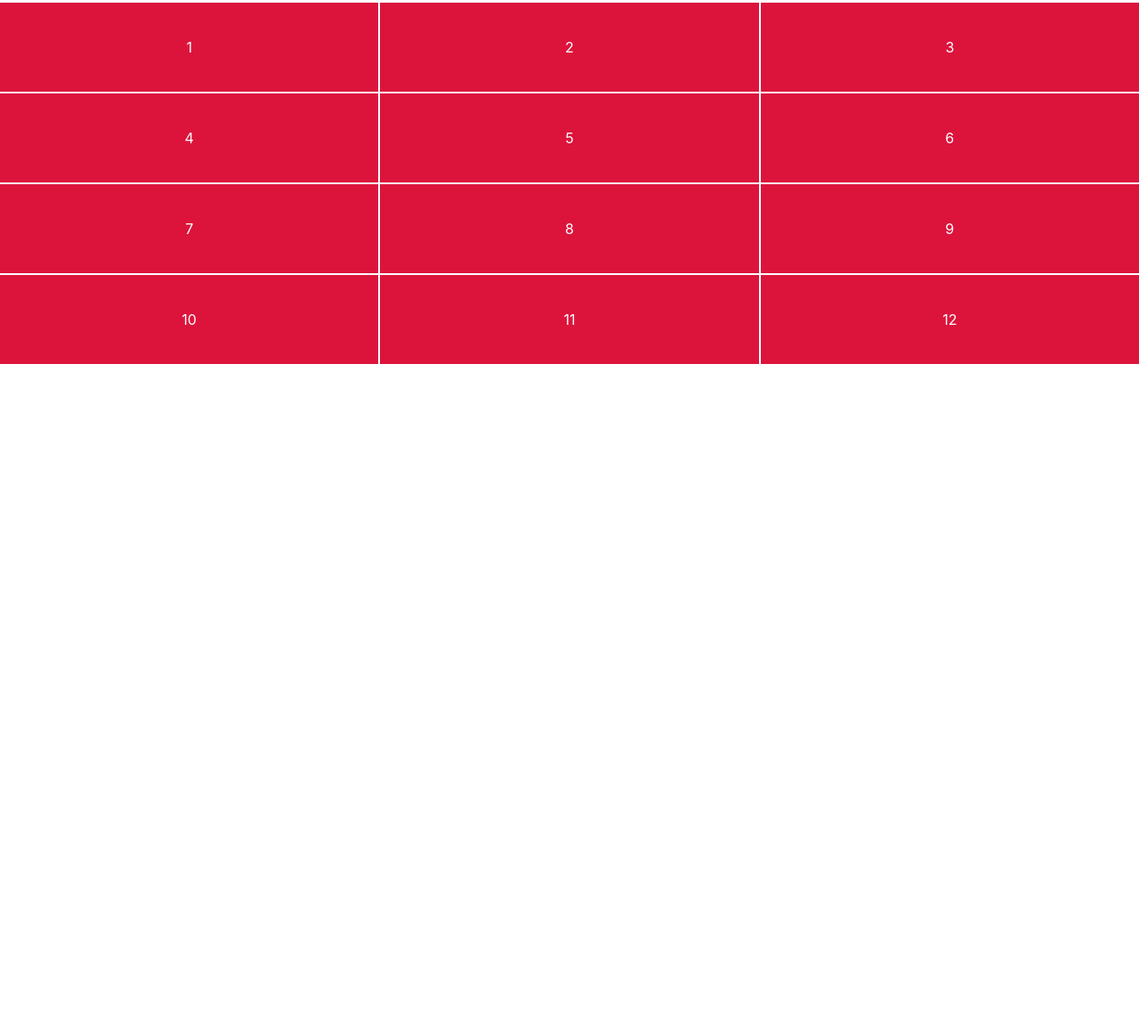
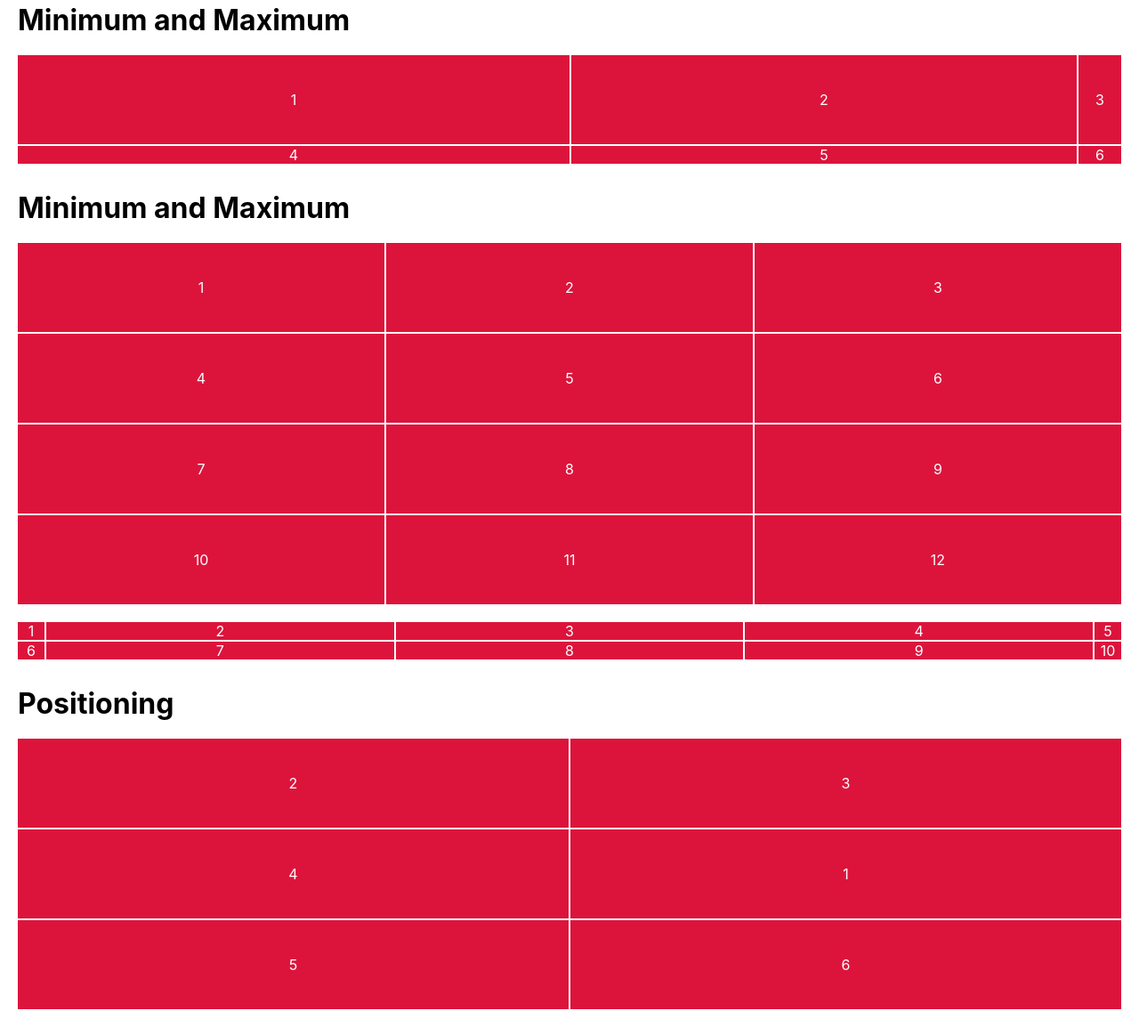
Before and after one commit to jhaemin/css-grid, a website: page web/index.html in a window 1280 px wide. Shown: the part 594-1748 px from the top of the page at 89% size. Before the commit the page ends 1003 px from the top, so only its background shows below. Drawn offline with Linux system fonts and the light colour scheme.

Commit message:
Positioning

```diff
--- a/web/index.html
+++ b/web/index.html
@@ -50,7 +50,7 @@
 
     <div class="repeat">
       <h1>Minimum and Maximum</h1>
-      <div class="grid">
+      <div class="grid grid-1">
         <div class="item">1</div>
         <div class="item">2</div>
         <div class="item">3</div>
@@ -64,6 +64,30 @@
         <div class="item">11</div>
         <div class="item">12</div>
       </div>
+      <div class="grid grid-2">
+        <div class="item">1</div>
+        <div class="item">2</div>
+        <div class="item">3</div>
+        <div class="item">4</div>
+        <div class="item">5</div>
+        <div class="item">6</div>
+        <div class="item">7</div>
+        <div class="item">8</div>
+        <div class="item">9</div>
+        <div class="item">10</div>
+      </div>
+    </div>
+
+    <div class="positioning">
+      <h1>Positioning</h1>
+      <div class="grid grid-1">
+        <div class="item">1</div>
+        <div class="item">2</div>
+        <div class="item">3</div>
+        <div class="item">4</div>
+        <div class="item">5</div>
+        <div class="item">6</div>
+      </div>
     </div>
   </body>
 </html>
--- a/web/style.css
+++ b/web/style.css
@@ -1,6 +1,7 @@
 body {
   font-family: -apple-system, BlinkMacSystemFont, 'Segoe UI', Roboto, Oxygen,
     Ubuntu, Cantarell, 'Open Sans', 'Helvetica Neue', sans-serif;
+  padding: 20px;
 }
 
 * {
@@ -8,9 +9,17 @@ body {
   padding: 0;
 }
 
+h1 {
+  margin: 30px 0 20px;
+}
+
 .grid {
   gap: 2px;
   display: grid;
+}
+
+.grid + .grid {
+  margin-top: 20px;
 }
 
 .inline-grid {
@@ -36,7 +45,22 @@ body {
   grid-template-columns: minmax(auto, 50%) 1fr 3em;
 }
 
-.repeat .grid {
+.repeat .grid-1 {
   grid-template-rows: repeat(4, 100px);
   grid-template-columns: repeat(3, 1fr);
 }
+
+.repeat .grid-2 {
+  grid-template-columns: 30px repeat(3, 1fr) 30px;
+}
+
+.positioning .grid-1 {
+  grid-template-columns: 1fr 1fr;
+  grid-template-rows: repeat(3, 100px);
+}
+
+.positioning .grid-1 .item:first-child {
+  grid-row-start: 2;
+  grid-row-end: 3;
+  grid-column-start: 2;
+}
```
